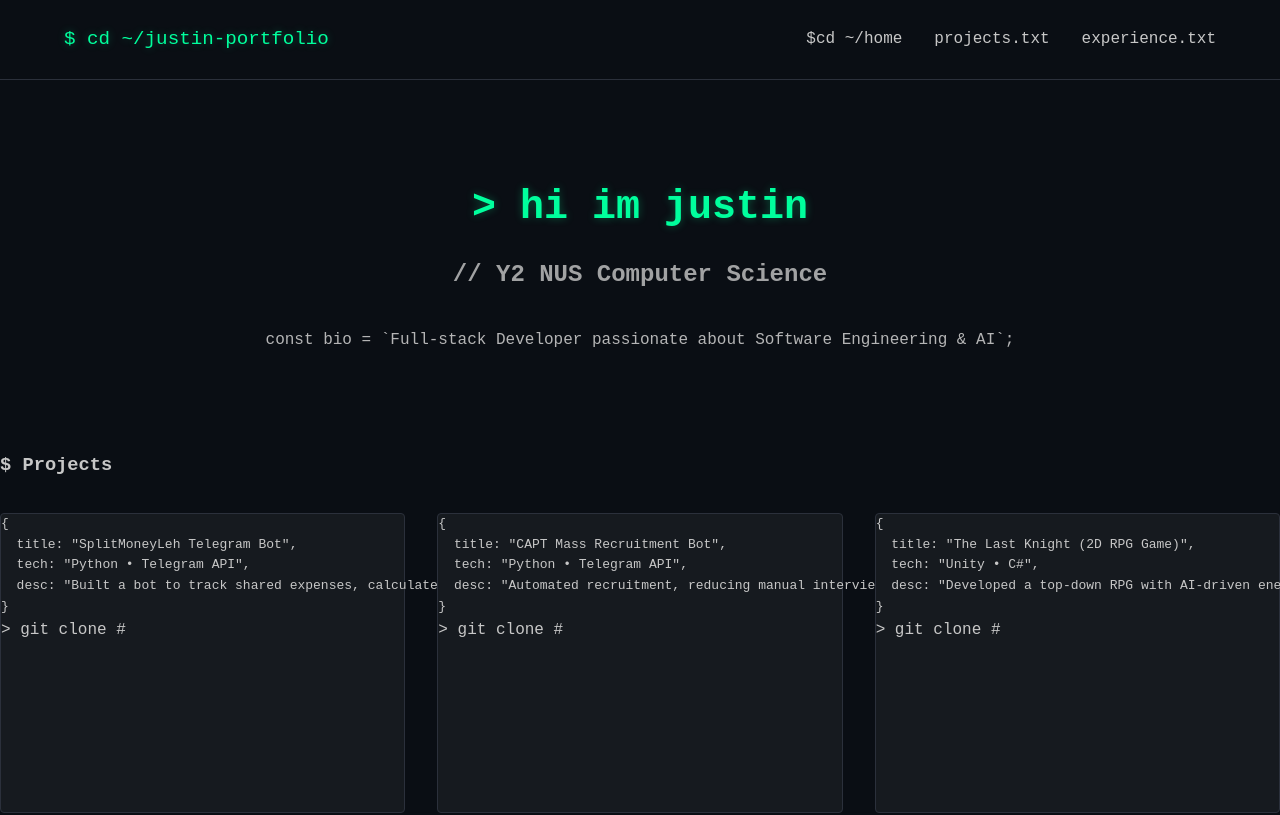
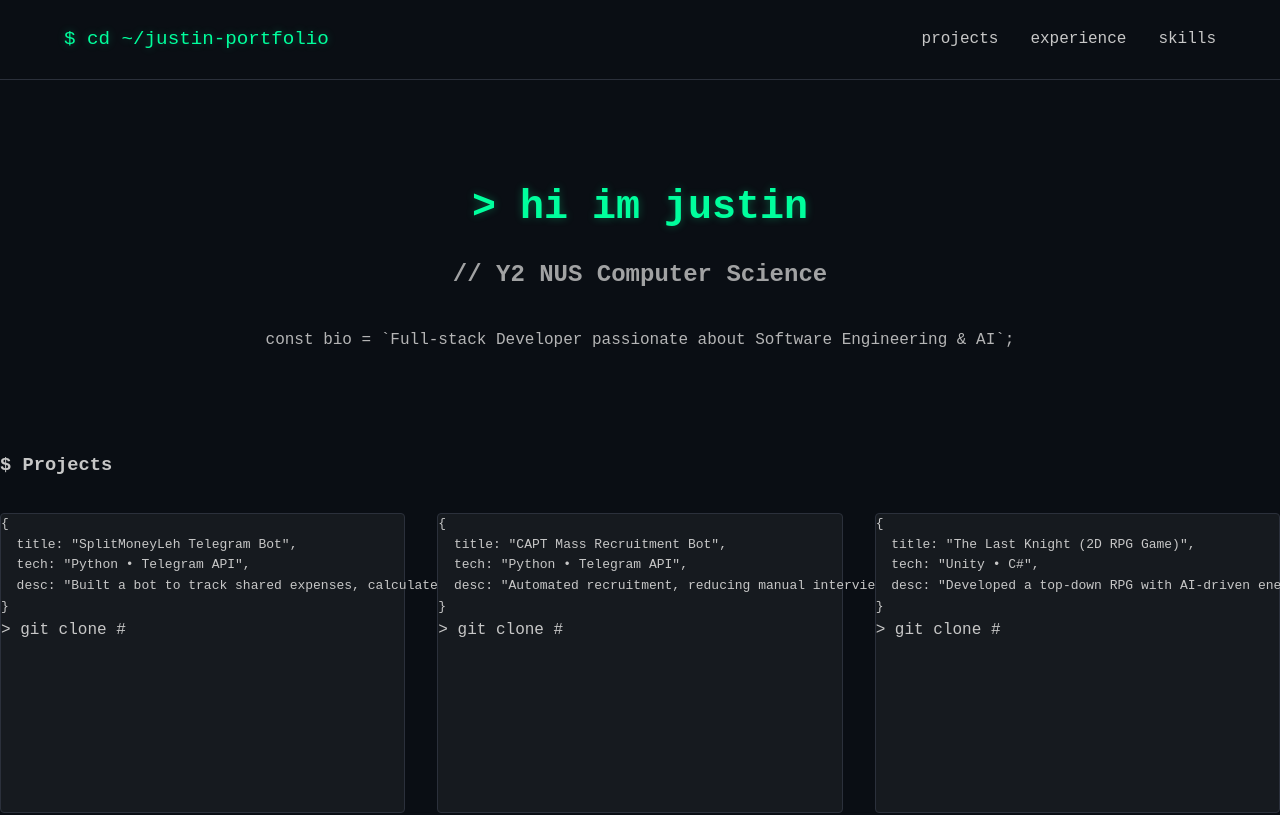
Before and after one commit to Justin-Yeo/hi-im-justin, a React (Create React App) app: page / in a window 1280 px wide. Shown: the top 815 px of the page. Built offline with nearby package versions, Linux system fonts and the light colour scheme; the HTML template or start-up script is replaced by a standard one.

Commit message:
Fix navbar not directing to correct section

```diff
--- a/src/components/Navbar.jsx
+++ b/src/components/Navbar.jsx
@@ -6,9 +6,9 @@ export default function Navbar() {
     <nav className="terminal-nav">
       <div className="nav-brand">$ cd ~/justin-portfolio</div>
       <div className="nav-links">
-        <Link to="/" className="nav-link">$cd ~/home</Link>
-        <Link to="/" className="nav-link">projects.txt</Link>
-        <Link to="/" className="nav-link">experience.txt</Link>
+        <a href="/#projects" className="nav-link">projects</a>
+        <a href="/#experience" className="nav-link">experience</a>
+        <a href="/#skills" className="nav-link">skills</a>
       </div>
     </nav>
   );
```
